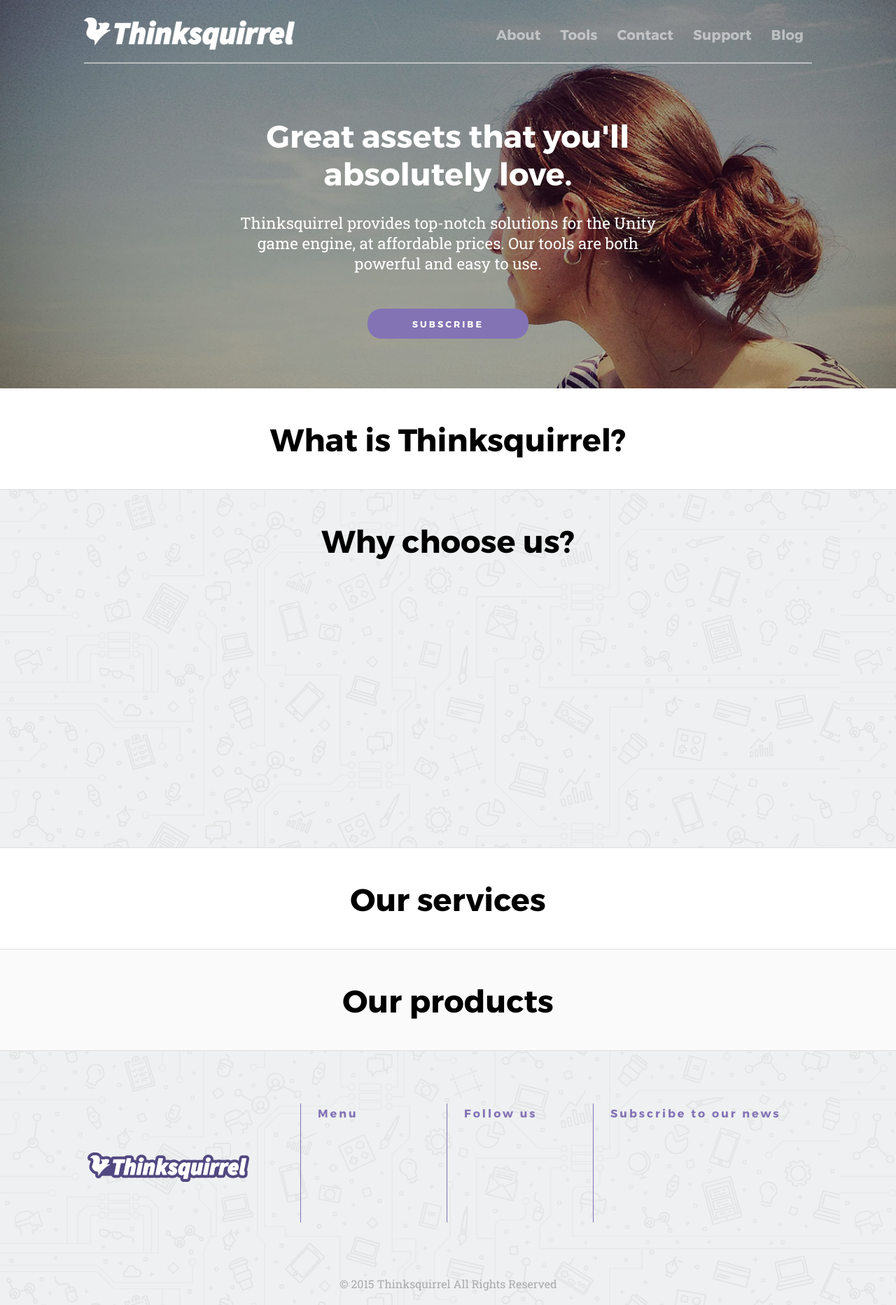
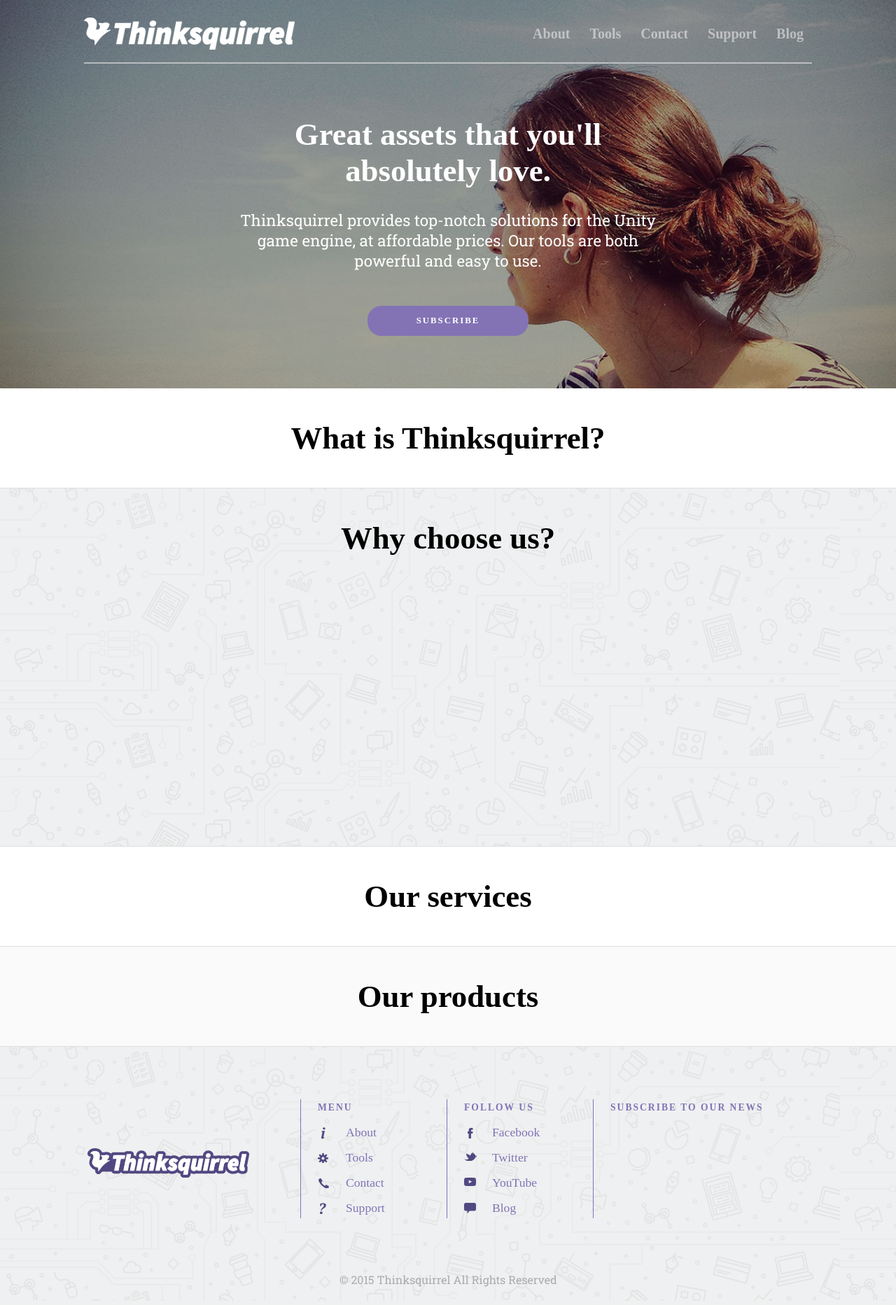
Before and after one commit to nbolt/thinksquirrel, a PHP site: page / in a window 1280 px wide. Shown: the whole page at 70% size. After the commit the page ends 1839 px from the top, so only its background shows below. Run offline with PHP 8.4, Linux system fonts and the light colour scheme; some libraries are stand-ins or nearby versions; some web fonts are replaced.

Commit message:
social links

```diff
--- a/index.html
+++ b/index.html
@@ -90,15 +90,67 @@
     <div id='block-5' class='block'>
       <div class='content'>
         <div class='section end'>
-          <img src='/images/logo-outline.png' />
+          <div class='logo'><img src='/images/logo-outline.png' /></div>
         </div>
         <div class='divider'></div>
         <div class='section mid'>
           <div class='title'>Menu</div>
+          <div class='links'>
+            <a href='javascript:void(0)'>
+              <div class='link'>
+                <div class='icon'> <img src='/images/about.png' style='margin-left:5px' /> </div>
+                <div class='text'>About</div>
+              </div>
+            </a>
+            <a href='javascript:void(0)'>
+              <div class='link'>
+                <div class='icon'> <img src='/images/tools.png' /> </div>
+                <div class='text'>Tools</div>
+              </div>
+            </a>
+            <a href='javascript:void(0)'>
+              <div class='link'>
+                <div class='icon'> <img src='/images/contact.png' style='margin-left:1px' /> </div>
+                <div class='text'>Contact</div>
+              </div>
+            </a>
+            <a href='javascript:void(0)'>
+              <div class='link'>
+                <div class='icon'> <img src='/images/support.png' style='margin-left:3px' /> </div>
+                <div class='text'>Support</div>
+              </div>
+            </a>
+          </div>
         </div>
         <div class='divider'></div>
         <div class='section mid'>
           <div class='title'>Follow us</div>
+          <div class='links'>
+            <a href='javascript:void(0)'>
+              <div class='link'>
+                <div class='icon'> <img src='/images/facebook.png' style='margin-left:5px' /> </div>
+                <div class='text'>Facebook</div>
+              </div>
+            </a>
+            <a href='javascript:void(0)'>
+              <div class='link'>
+                <div class='icon'> <img src='/images/twitter.png' /> </div>
+                <div class='text'>Twitter</div>
+              </div>
+            </a>
+            <a href='javascript:void(0)'>
+              <div class='link'>
+                <div class='icon'> <img src='/images/youtube.png' style='margin-left:0px' /> </div>
+                <div class='text'>YouTube</div>
+              </div>
+            </a>
+            <a href='javascript:void(0)'>
+              <div class='link'>
+                <div class='icon'> <img src='/images/blog.png' style='margin-left:0px' /> </div>
+                <div class='text'>Blog</div>
+              </div>
+            </a>
+          </div>
         </div>
         <div class='divider'></div>
         <div class='section end'>
--- a/style.css
+++ b/style.css
@@ -54,8 +54,7 @@
 
 @font-face {
   font-family: Montserrat;
-  src: url(/type/montserrat/Montserrat-Bold.otf) format(woff);
-  font-weight: 700;
+  src: url(/type/montserrat/Montserrat-Book.otf) format(woff);
 }
 
 html, body {
@@ -71,9 +70,9 @@
   padding: 14px 0;
   margin: auto;
   font-family: Montserrat;
-  font-weight: 700;
+  font-weight: 600;
   font-size: .8em;
-  letter-spacing: 3px;
+  letter-spacing: 2px;
 }
 
 .button.purple {
@@ -92,7 +91,7 @@
 
 .block .content > .title {
   font-family: Montserrat;
-  font-weight: 700;
+  font-weight: 600;
   font-size: 2.8em;
   text-align: center;
 }
@@ -136,7 +135,7 @@
 
 #block-0 #header .links .link {
   font-family: Montserrat;
-  font-weight: 700;
+  font-weight: 600;
   display: inline-block;
   vertical-align: top;
   margin: 0 12px;
@@ -168,7 +167,7 @@
   margin-top: 30px;
   font-size: 2.8em;
   font-family: Montserrat;
-  font-weight: 700;
+  font-weight: 600;
 }
 
 #subscribe-container h2 {
@@ -218,12 +217,46 @@
 }
 
 #block-5 .section .title {
-  letter-spacing: 3px;
+  letter-spacing: 2px;
   font-family: Montserrat;
-  font-weight: 700;
+  font-weight: 600;
   color: hsl(255, 31%, 58%);
-  font-size: 1em;
+  font-size: 0.85em;
   margin-left: 20px;
+  text-transform: uppercase;
+}
+
+#block-5 .section .links {
+  margin: 20px 0 0 20px;
+}
+
+#block-5 .section .links a {
+  text-decoration: none;
+}
+
+#block-5 .section .links .link {
+  margin: 12px 0;
+  height: 24px;
+}
+
+#block-5 .section .links .link .icon {
+  display: inline-block;
+  vertical-align: top;
+  width: 36px;
+}
+
+#block-5 .section .links .link .text {
+  font-family: Montserrat;
+  color: hsl(255, 31%, 58%);
+  font-size: 1.1em;
+  display: inline-block;
+  vertical-align: top;
+  margin-top: -3px;
+  transition: color .4s ease-in-out;
+}
+
+#block-5 .section .links .link:hover .text {
+  color: hsl(255, 31%, 70%);
 }
 
 #block-5 .divider {
@@ -243,6 +276,6 @@
   margin-left: -155px;
 }
 
-#block-5 img {
+#block-5 .logo {
   margin-top: 66px;
 }
```
Also changed, not shown: images/about.png (added), images/blog.png (added), images/contact.png (added), images/facebook.png (added), images/support.png (added), images/tools.png (added), images/twitter.png (added), images/youtube.png (added).
